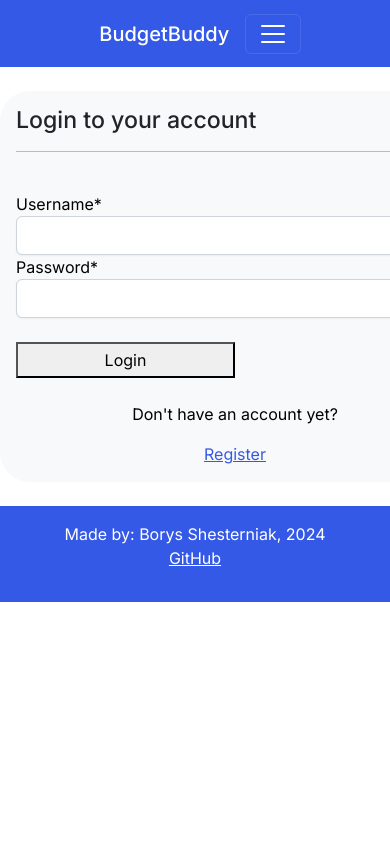
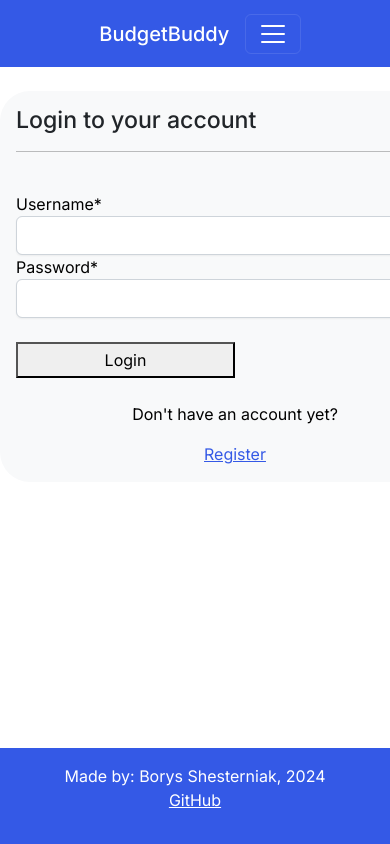
Before and after one commit to Borys-777/BudgetBuddy, a Django app: page /my-login in a window 390 px wide; the page is wider, and only the part inside the window is pictured. Run offline with Django 4.2, Linux system fonts and the light colour scheme; parts of the project's set-up code (start-up, migrations or seed data) failed here and were passed over; some libraries are stand-ins or nearby versions.

Commit message:
Fixed footer for my-login page

```diff
--- a/expense_add/templates/expense_add/my-login.html
+++ b/expense_add/templates/expense_add/my-login.html
@@ -3,6 +3,25 @@
 {% load crispy_forms_tags %}
 
 {% block content %}
+
+<style>
+    body {
+        min-height: 100vh;
+        display: flex;
+        flex-direction: column;
+
+    }
+
+    footer {
+        position: sticky;
+        bottom: 0;
+    }
+
+    .footer-dashboard {
+        flex: 1;
+    }
+
+</style>
 
 <body>
 
--- a/static/css/style.css
+++ b/static/css/style.css
@@ -13,3 +13,21 @@
 .footer {
     width:100%;
 }
+
+/* Media query for screens less than 1000px */
+@media screen and (max-width: 1000px) {
+
+    .image-text-container {
+        flex-direction: column; /* Stack the image and text vertically */
+        align-items: center; /* Center the content */
+    }
+
+    .image-container {
+        max-width: 80%; /* Adjust the image size for smaller screens */
+        margin-bottom: 10px; /* Add some space between the image and the text */
+    }
+
+    .text-container {
+        max-width: 80%; /* Adjust the text container size for smaller screens */
+    }
+}
```
